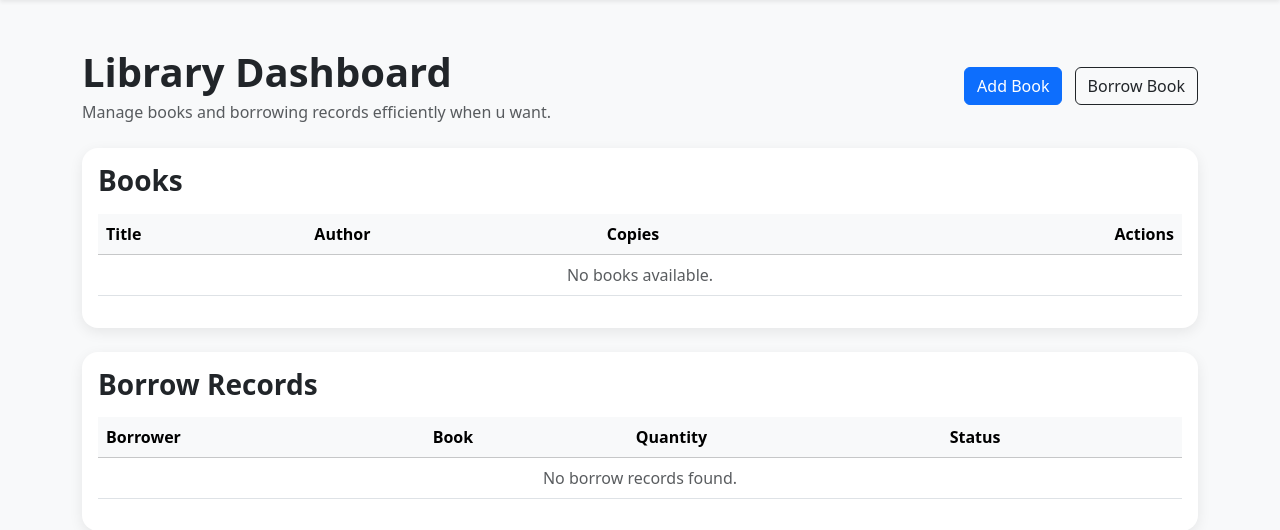
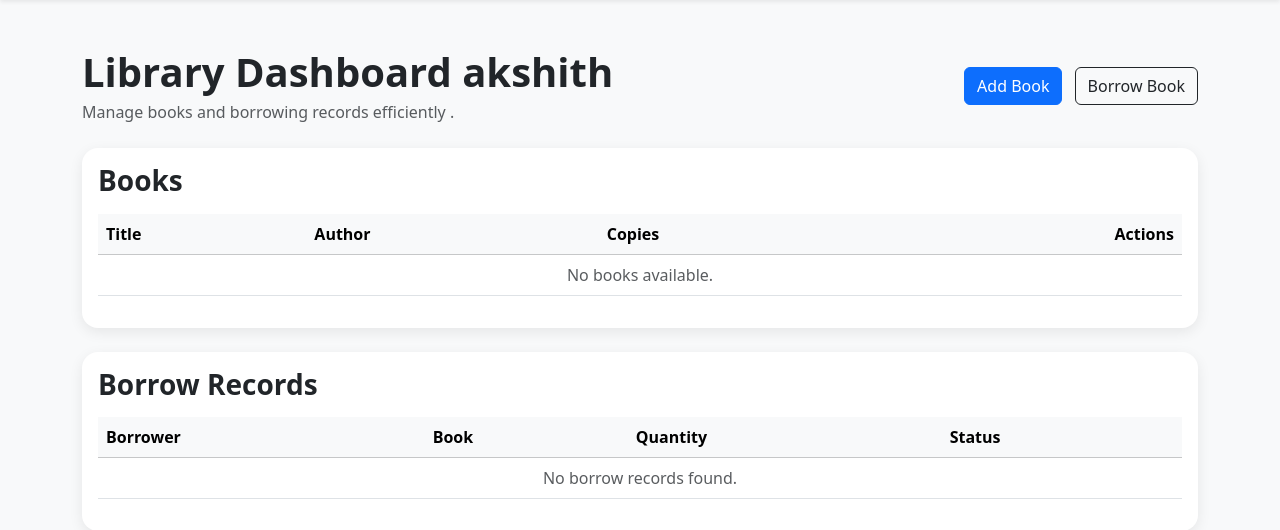
Before and after one commit to akshithpothuganti02-tech/LBS, a Django app: template books/templates/index.html in a window 1280 px wide. Shown: the part 56-586 px from the top of the page. Run offline with Django 5.2, Linux system fonts and the light colour scheme; the template is opened without the code that fills it, so the values that code supplies are empty.

Commit message:
dashboard

```diff
--- a/books/templates/index.html
+++ b/books/templates/index.html
@@ -5,8 +5,8 @@
 {% block content %}
 <div class="d-flex justify-content-between align-items-center mb-4">
     <div>
-        <h1 class="fw-bold mb-1">Library Dashboard</h1>
-        <p class="text-muted mb-0">Manage books and borrowing records efficiently when u want.</p>
+        <h1 class="fw-bold mb-1">Library Dashboard akshith</h1>
+        <p class="text-muted mb-0">Manage books and borrowing records efficiently .</p>
     </div>
     <div>
         <a href="{% url 'add_book' %}" class="btn btn-primary me-2">Add Book</a>
```
